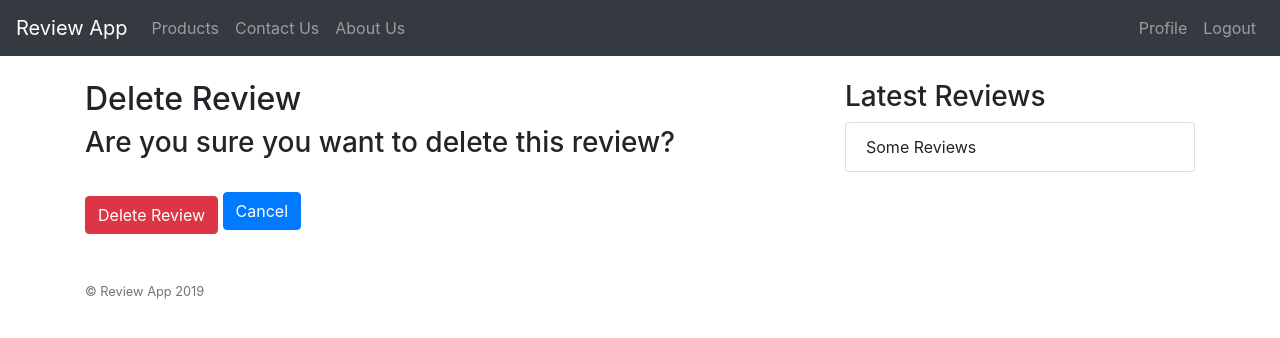
After one commit to ShaneAllen/sAllen, a Django app: page /reviews/1/delete/ in a window 1280 px wide. The commit adds this page. Shown: the top 338 px of the page. Run offline with Django 3.2, Linux system fonts and the light colour scheme; a user stored in the database is signed in; tables that the repository leaves empty hold one stand-in row (values such as "Sample post"); some libraries are stand-ins or nearby versions.

Commit message:
Added code to allow reviews to be deleted

```diff
--- a/reviewApp/reviews/templates/reviews/product_detail.html
+++ b/reviewApp/reviews/templates/reviews/product_detail.html
@@ -46,6 +46,7 @@
 
 			<p>{{ review.review_text }}</p>
 			<a href="{% url 'review-update' review.id %}" class="btn btn-primary mb-2"> Update</a>
+			<a href="{% url 'review-delete' review.id %}" class="btn btn-danger mb-2"> Delete</a>
 		</div>
 
 	{% endfor %}
--- /dev/null
+++ b/reviewApp/reviews/templates/reviews/review_confirm_delete.html
@@ -0,0 +1,18 @@
+{% extends "reviews/base.html" %}
+{% block content %}
+<h2>Delete Review</h2>
+
+<form method='POST'>
+	{% csrf_token %}
+<h3>Are you sure you want to delete this review?</h3>
+	<fieldset class="form-group">
+		<legend class="border-bottom-mb-4"></legend>
+	</fieldset>
+<div class ="form-group">
+	<button class="btn btn-danger" type="submit"> Delete Review</button>
+	<a href="{% url 'review-detail' object.id %}" class="btn btn-primary mb-2"> Cancel</a>
+ </div>
+</form>
+
+
+{% endblock content %}
--- a/reviewApp/reviews/urls.py
+++ b/reviewApp/reviews/urls.py
@@ -1,7 +1,7 @@
 from django.urls import path
 from . import views
 from users import views as user_views
-from .views import ProductListView, ProductDetailView, ReviewDetailView, ReviewCreateView, ReviewUpdateView
+from .views import ProductListView, ProductDetailView, ReviewDetailView, ReviewCreateView, ReviewUpdateView, ReviewDeleteView
 
 urlpatterns = [
     path('',views.home, name='reviews-home'),
@@ -10,6 +10,7 @@ urlpatterns = [
    	path('reviews/<int:pk>',ReviewDetailView.as_view(), name='review-detail'),
    	path('reviews/add/',ReviewCreateView.as_view(), name='review-create'),
    	path('reviews/<int:pk>/update/',ReviewUpdateView.as_view(), name='review-update'),
+   	path('reviews/<int:pk>/delete/',ReviewDeleteView.as_view(), name='review-delete'),
    	path('about/', views.about, name='reviews-about'),
    	path('contact/',views.contact, name='reviews-contact'),
    	path('register/', user_views.register, name='register'),
--- a/reviewApp/reviews/views.py
+++ b/reviewApp/reviews/views.py
@@ -1,6 +1,6 @@
 from django.shortcuts import render
 from .models import Product, Review
-from django.views.generic import ListView, DetailView, CreateView, UpdateView
+from django.views.generic import ListView, DetailView, CreateView, UpdateView, DeleteView
 from django.contrib.auth.mixins import LoginRequiredMixin, UserPassesTestMixin
 
 # Create your views here.
@@ -46,3 +46,13 @@ class ReviewUpdateView(LoginRequiredMixin, UserPassesTestMixin, UpdateView):
 		if self.request.user == review.author:
 			return True
 		return False
+
+class ReviewDeleteView(LoginRequiredMixin, UserPassesTestMixin, DeleteView):
+	model = Review
+	success_url = '/products'
+
+	def test_func(self):
+		review = self.get_object()
+		if self.request.user == review.author:
+			return True
+		return False
```
